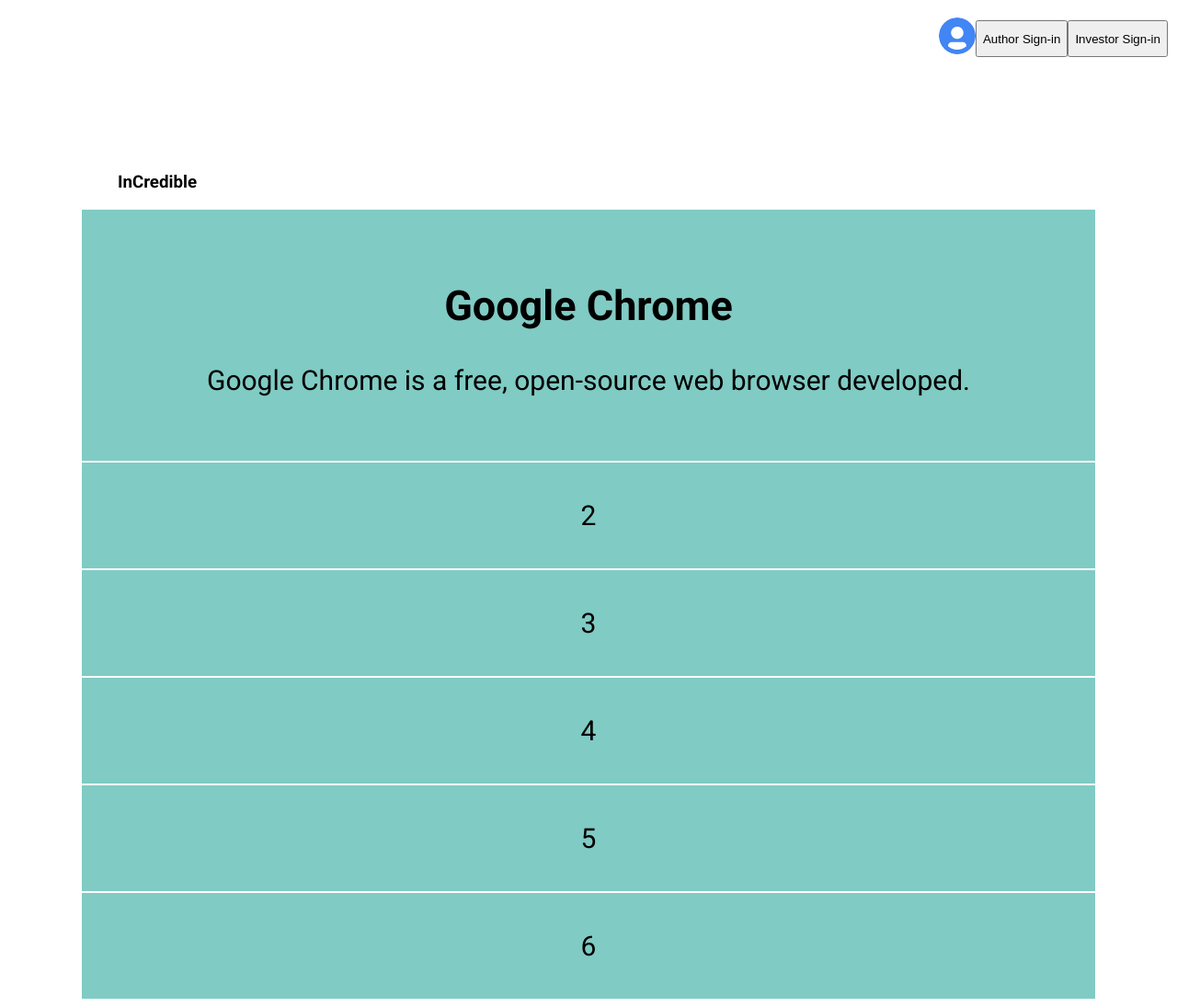
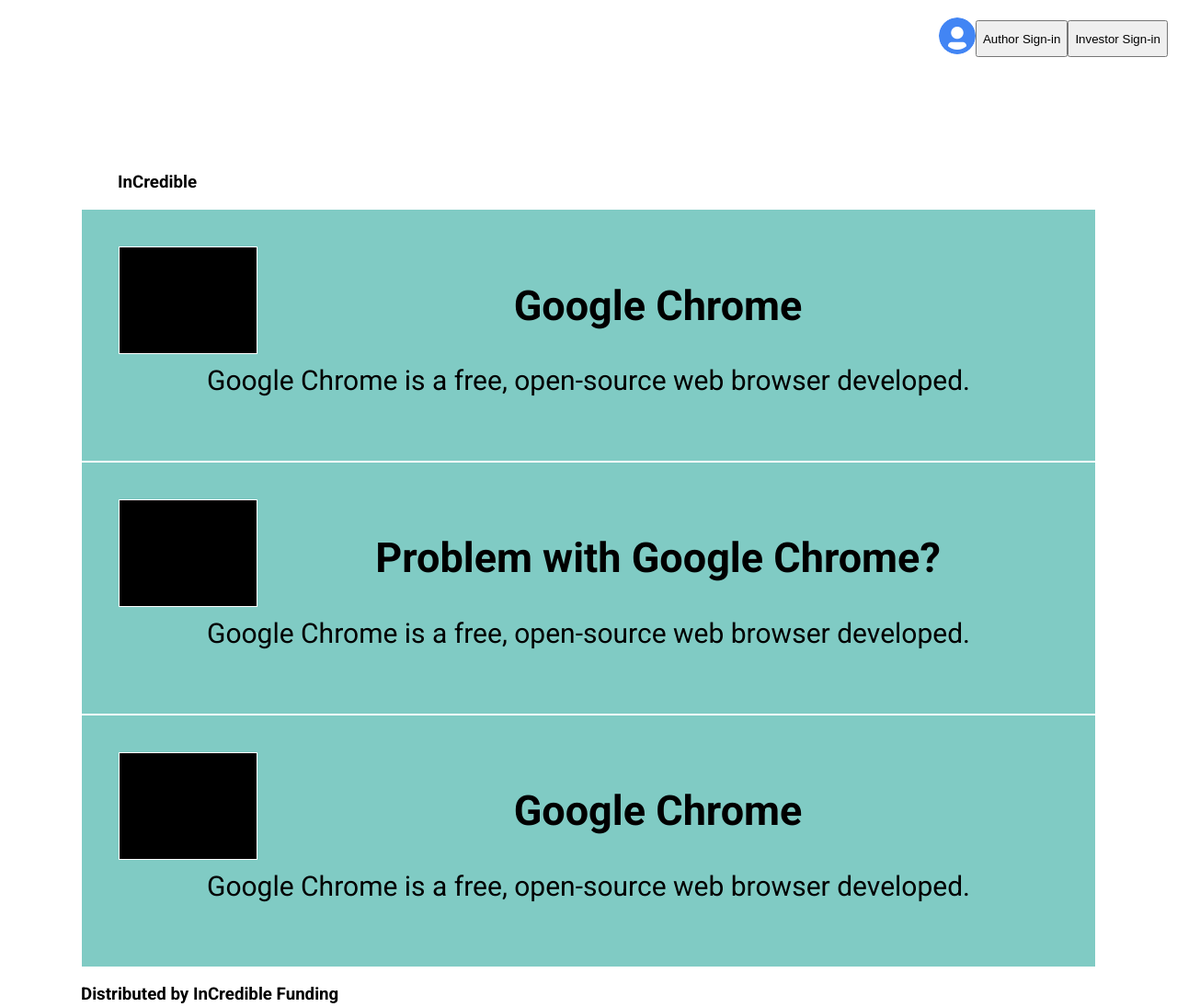
Before and after one commit to juhipark/in_credible, a plain HTML site: page web-start/index.html in a window 1280 px wide. Shown: the top 1095 px of the page at 92% size. Drawn offline with Linux system fonts and the light colour scheme; some packages are replaced by stand-ins of ours; no server answers.

Commit message:
Article feeds in list grids, with profile pop up

```diff
--- a/web-start/index.html
+++ b/web-start/index.html
@@ -37,17 +37,27 @@
   </header>
   <main>
     <div class="container">
-        <div onclick="window.open('sample.html','_blank')" class="item">
-            <article>
+        <div class="item">
+            <div id="profile">Hello</div>
+              <article onclick="window.open('sample.html','_blank')">
                 <h1>Google Chrome</h1>
                 <p>Google Chrome is a free, open-source web browser developed.</p>
-            </article>
-        </div>
-        <div class="item">2</div>
-        <div class="item">3</div>
-        <div class="item">4</div>
-        <div class="item">5</div>
-        <div class="item">6</div>
+              </article>
+            </div>
+        <div class="item">
+            <div id="profile">Hello</div>
+              <article onclick="window.open('sample.html','_blank')">
+                <h1>Problem with Google Chrome?</h1>
+                <p>Google Chrome is a free, open-source web browser developed.</p>
+              </article>
+            </div>
+        <div class="item">
+            <div id="profile">Hello</div>
+              <article onclick="window.open('sample.html','_blank')">
+                <h1>Google Chrome</h1>
+                <p>Google Chrome is a free, open-source web browser developed.</p>
+              </article>
+            </div>
     </div>
   </main>
 
@@ -76,6 +86,9 @@
 <script src="/__/firebase/init.js"></script>
 
 <script type="text/javascript">
+<!-- grid articles -->
+
+
 
 var userPicElement = document.getElementById('user-pic');
 var userNameElement = document.getElementById('user-name');
--- a/web-start/styles/main.css
+++ b/web-start/styles/main.css
@@ -6,6 +6,15 @@
 main, #container {
     display: grid;
     grid-template-rows: auto;
+}
+
+#profile {
+    float: left;
+    background-color: #000000;
+    padding: 1px;
+    border: 1px solid #fff;
+    padding: 40px;
+    font-size: 30px;
 }
 .item{
     background-color: #80cbc4;
```
Also changed, not shown: web-start/styles/profile.css (added, +55 -0 lines).
